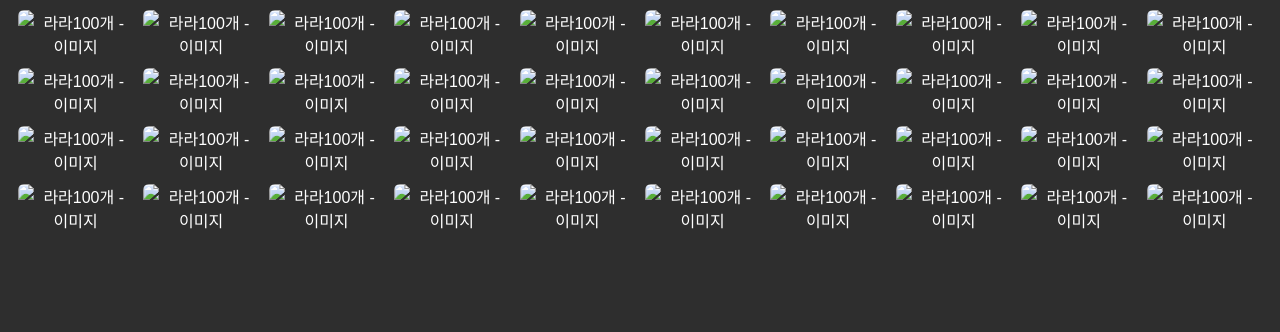
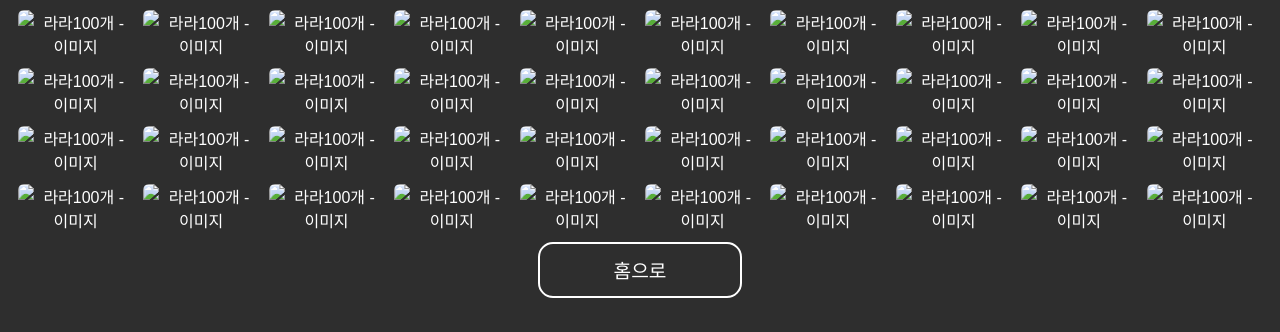
Before and after one commit to imurlovco/rara100Preview, a FastAPI app: page /rara100 in a window 1280 px wide. Shown: the part 468-800 px from the top of the page. Run offline with FastAPI, Linux system fonts and the light colour scheme; some libraries are stand-ins or nearby versions; some web fonts are replaced.

Commit message:
Add to home button

```diff
--- a/templates/base.html
+++ b/templates/base.html
@@ -21,5 +21,8 @@
         </div>
         {% endfor %}
     </div>
+
+    <!-- 홈으로 이동하는 버튼 -->
+    <button onclick="location.href='/'">홈으로</button>
 </body>
 </html>
```
